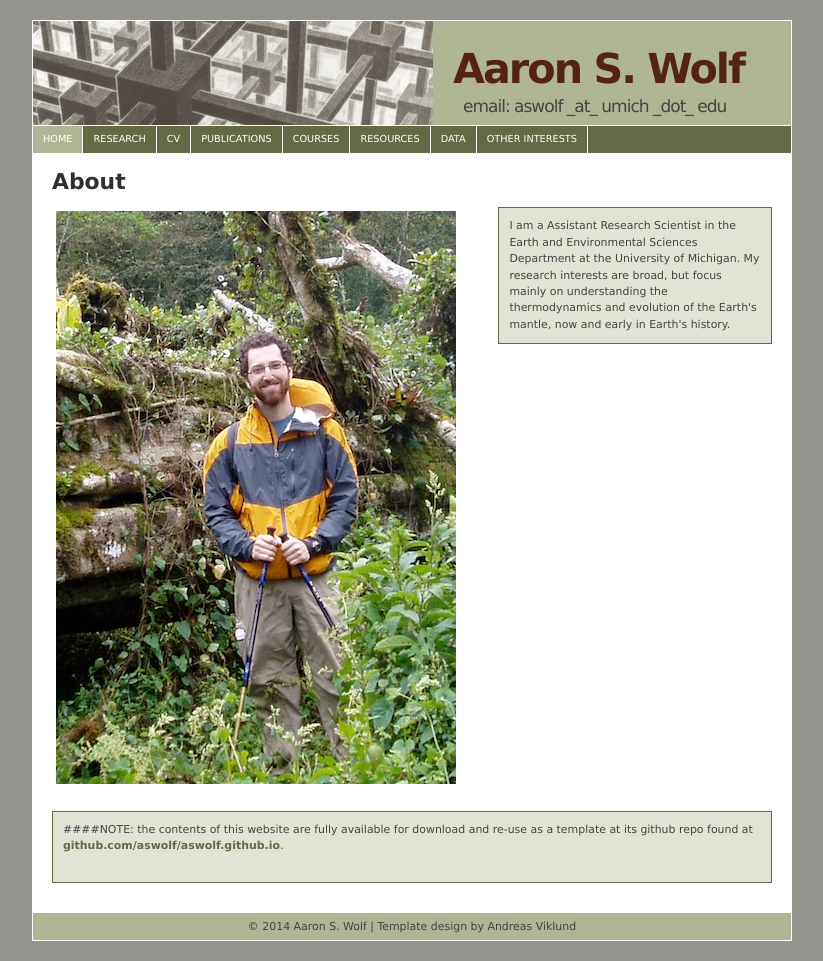
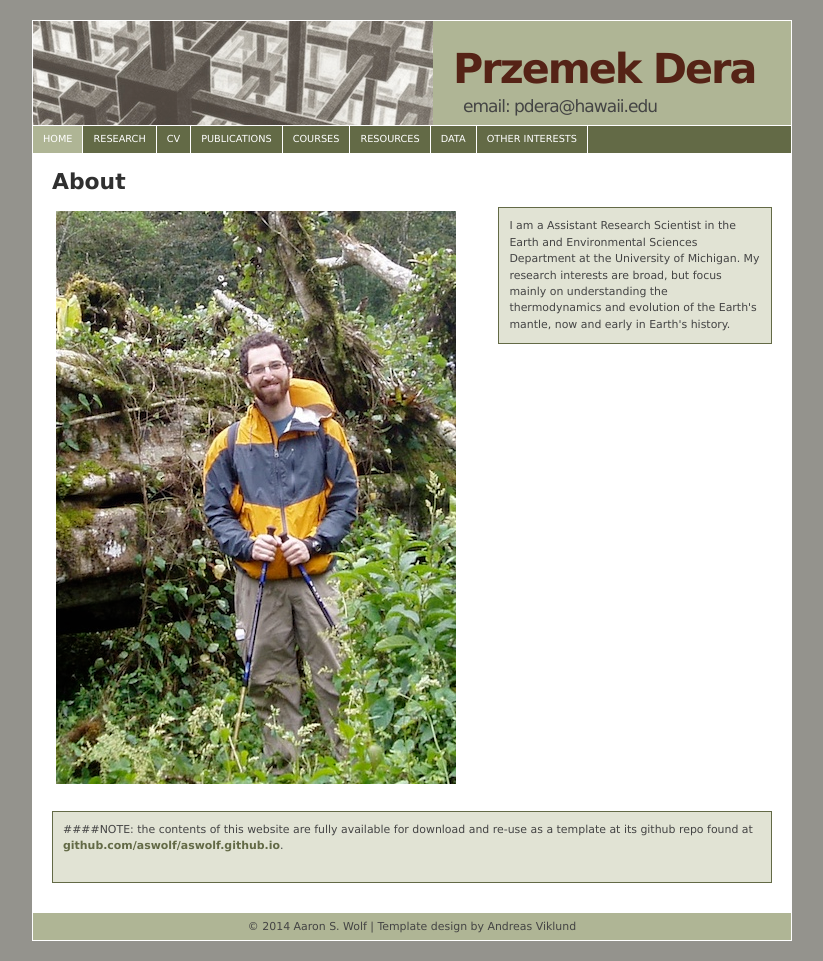
Before and after one commit to pdera/pdera.github.io, a Jekyll site: the page built from index.md, in a window 1280 px wide. Shown: the whole page, without its empty margins (228-1051 px from the left). Built offline with Jekyll 4.4.1, drawn with Linux system fonts in a browser that asks for light colours.

Commit message:
Updated name and email
Updated name and email

```diff
--- a/_includes/head.html
+++ b/_includes/head.html
@@ -13,8 +13,8 @@
 
 <div id="container" >
     <div id="header">
-        <h1>Aaron S. Wolf</h1>
-        <h2>email: aswolf _at_ umich _dot_ edu</h2>
+        <h1>Przemek Dera</h1>
+        <h2>email: pdera@hawaii.edu</h2>
     </div>
 
     <div id="navigation">
```
